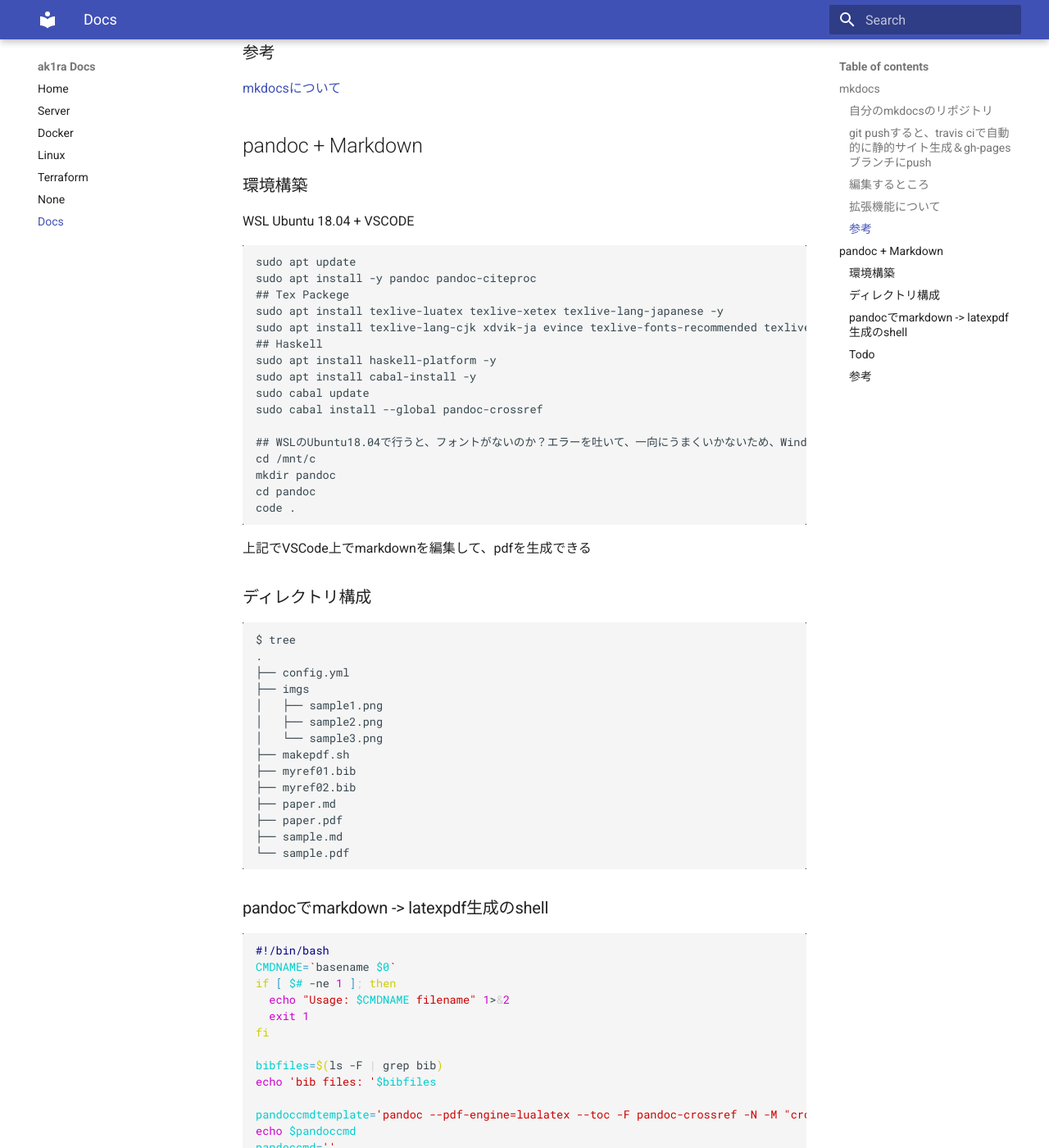
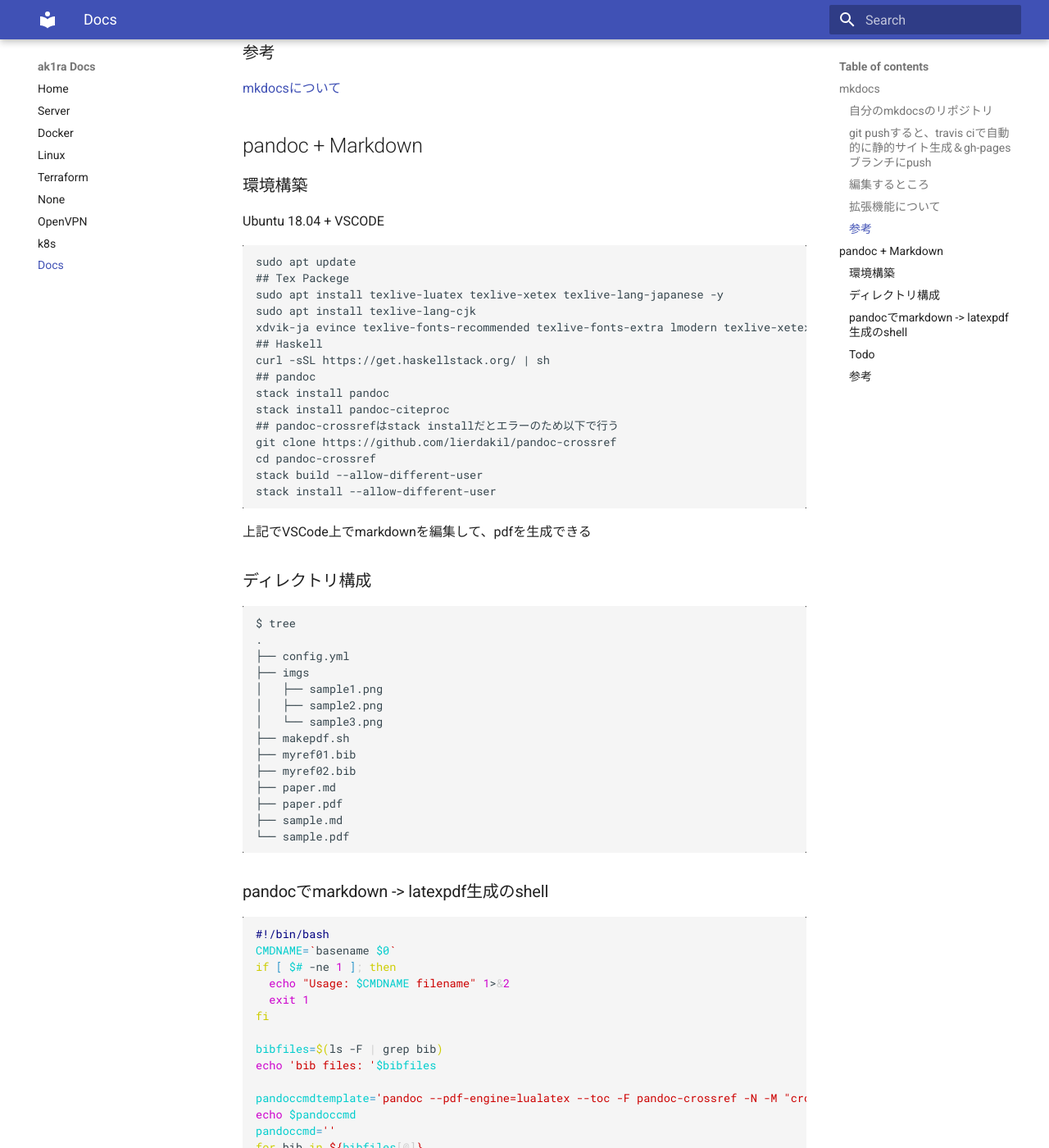
Before and after one commit to ak1ra24/memo, an MkDocs documentation site: the page built from docs/docs.md, in a window 1280 px wide and 1400 px high, scrolled down 997 px. Shown: the whole window at 82% size. Built offline with MkDocs 1.6.1 and Material for MkDocs 9.7.7, drawn with Linux system fonts in a browser that asks for light colours; nearby versions of some CDN libraries; old or Windows-style settings are respelled for this version of MkDocs; some of the changed text lies outside the part shown.

Commit message:
add: k8s, openvpn

````diff
--- a/docs/docs.md
+++ b/docs/docs.md
@@ -38,25 +38,24 @@ deploy:
 ## pandoc + Markdown
 
 ### 環境構築
-WSL Ubuntu 18.04 + VSCODE
+Ubuntu 18.04 + VSCODE
 
 ```
 sudo apt update
-sudo apt install -y pandoc pandoc-citeproc
 ## Tex Packege
 sudo apt install texlive-luatex texlive-xetex texlive-lang-japanese -y
-sudo apt install texlive-lang-cjk xdvik-ja evince texlive-fonts-recommended texlive-fonts-extra -y
+sudo apt install texlive-lang-cjk
+xdvik-ja evince texlive-fonts-recommended texlive-fonts-extra lmodern texlive-xetex -y
 ## Haskell
-sudo apt install haskell-platform -y
-sudo apt install cabal-install -y
-sudo cabal update
-sudo cabal install --global pandoc-crossref
-
-## WSLのUbuntu18.04で行うと、フォントがないのか？エラーを吐いて、一向にうまくいかないため、Windowsのパス上で行う
-cd /mnt/c
-mkdir pandoc
-cd pandoc
-code .
+curl -sSL https://get.haskellstack.org/ | sh
+## pandoc
+stack install pandoc
+stack install pandoc-citeproc
+## pandoc-crossrefはstack installだとエラーのため以下で行う
+git clone https://github.com/lierdakil/pandoc-crossref
+cd pandoc-crossref
+stack build --allow-different-user
+stack install --allow-different-user
 ```
 
 上記でVSCode上でmarkdownを編集して、pdfを生成できる
@@ -92,7 +91,7 @@ fi
 bibfiles=$(ls -F | grep bib)
 echo 'bib files: '$bibfiles
 
-pandoccmdtemplate='pandoc --pdf-engine=lualatex --toc -F pandoc-crossref -N -M "crossrefYaml=config.yml"'
+pandoccmdtemplate='pandoc --pdf-engine=lualatex --toc -F pandoc-crossref -N -M "crossrefYaml=config.yml" -V documentclass=ltjarticle'
 echo $pandoccmd
 pandoccmd=''
 for bib in ${bibfiles[@]}
@@ -130,3 +129,7 @@ echo Done
 ### 参考
 <https://qiita.com/Kumassy/items/5b6ae6b99df08fb434d9>
 <https://qiita.com/SOhtsu/items/e921142372d0f4cce410>
+<http://mickey-happygolucky.hatenablog.com/entry/2016/03/01/234228>
+<https://qiita.com/Kenta11/items/5844df1a6a1f5f3ba6d5#pandoc-crossref>
+<https://qiita.com/sky_y/items/3c5c46ebd319490907e8>
+<https://texwiki.texjp.org/?LuaTeX-ja#v06d4fe0>
--- a/mkdocs.yml
+++ b/mkdocs.yml
@@ -4,13 +4,15 @@ theme:
   name: 'material'
 
 pages:
-    - 'index.md'
-    - 'server.md'
-    - 'docker.md'
-    - 'linux.md'
-    - 'terraform.md'
-    - 'howtowrite.md'
-    - 'docs.md'
+  - 'index.md'
+  - 'server.md'
+  - 'docker.md'
+  - 'linux.md'
+  - 'terraform.md'
+  - 'howtowrite.md'
+  - 'openvpn.md'
+  - 'k8s.md'
+  - 'docs.md'
 
 extra:
   search:
@@ -22,21 +24,21 @@ extra:
       link: https://twitter.com/akiranet2580
 
 extra_css:
-    - "//fonts.googleapis.com/earlyaccess/notosansjp.css"
-    - "//fonts.googleapis.com/css?family=Open+Sans:600,800"
-    - "https://maxcdn.bootstrapcdn.com/font-awesome/4.6.1/css/font-awesome.min.css"
+  - '//fonts.googleapis.com/earlyaccess/notosansjp.css'
+  - '//fonts.googleapis.com/css?family=Open+Sans:600,800'
+  - 'https://maxcdn.bootstrapcdn.com/font-awesome/4.6.1/css/font-awesome.min.css'
 
 markdown_extensions:
-    - admonition
-    - footnotes
-    - fontawesome_markdown
-    - pymdownx.keys
-    - codehilite:
-        use_pygments: true
-        noclasses: true
-        pygments_style: vim
-    - pymdownx.details
-    - pymdownx.magiclink
-    - pymdownx.mark
-    - pymdownx.tasklist:
-        custom_checkbox: true
+  - admonition
+  - footnotes
+  - fontawesome_markdown
+  - pymdownx.keys
+  - codehilite:
+      use_pygments: true
+      noclasses: true
+      pygments_style: vim
+  - pymdownx.details
+  - pymdownx.magiclink
+  - pymdownx.mark
+  - pymdownx.tasklist:
+      custom_checkbox: true
````
Also changed, not shown: docs/k8s.md (added, +156 -0 lines), docs/openvpn.md (added, +25 -0 lines).
